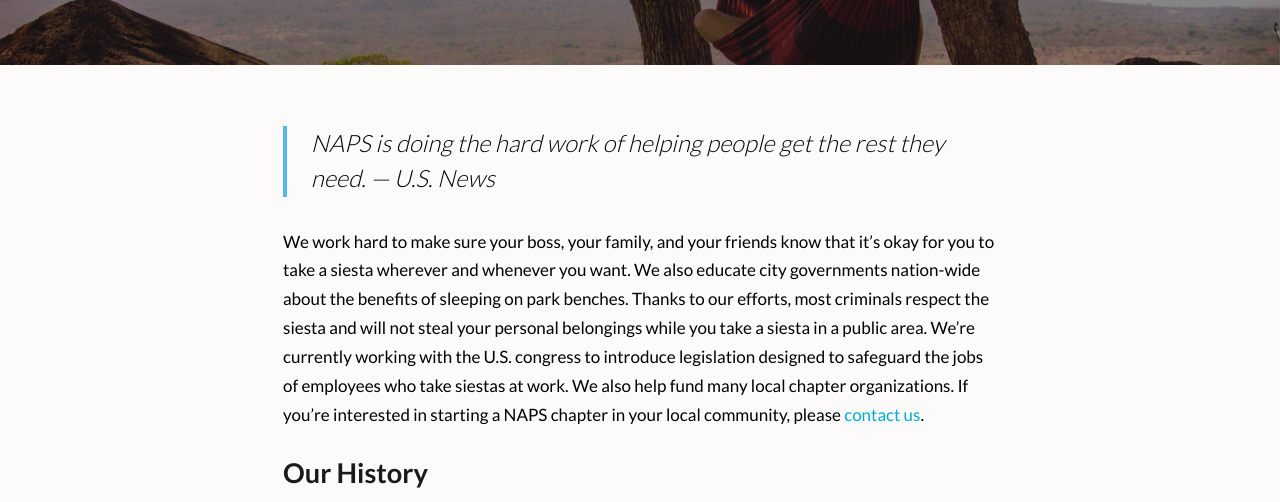
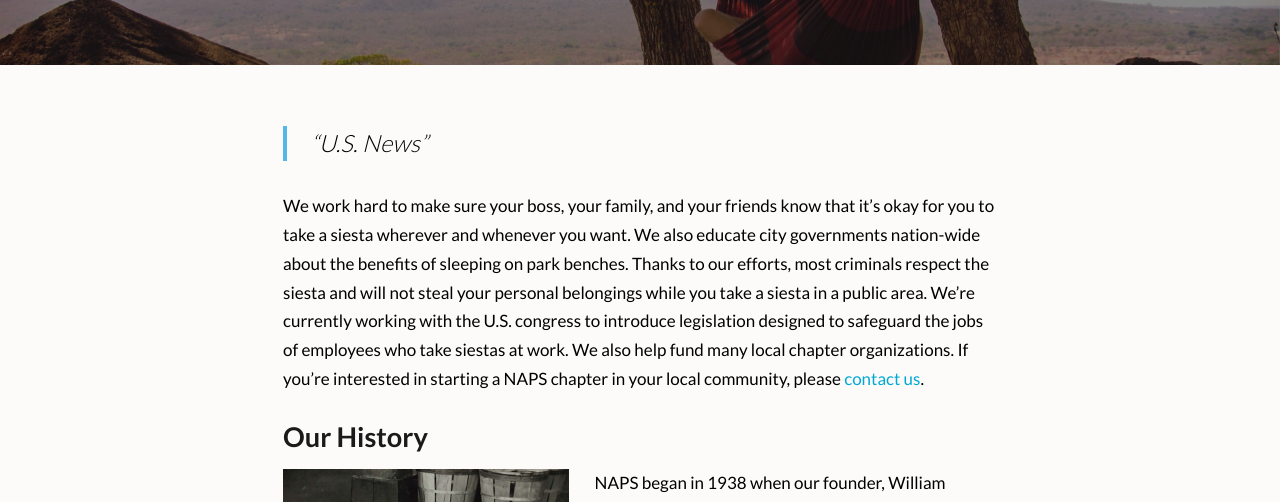
Before and after one commit to Jaydeny-png/Random-Testimonial, a plain HTML site: page index.html in a window 1280 px wide. Shown: the part 221-723 px from the top of the page. Drawn offline with Linux system fonts and the light colour scheme.

Commit message:
progress

```diff
--- a/index.html
+++ b/index.html
@@ -70,7 +70,11 @@
 		];
 		let randomNumber = Math.floor(Math.random() * quotesArray.length); //Generate a random number btwn 0-6 (co
 
-		document.getElementById('press-quote').textContent = quotesArray[randomNumber] //change the text content on the #press-quote element to one of the items in the quotesArray using a randomNumber as the index selector
+		document.getElementById('press-quote').textContent = '“' + quotesArray [randomNumber].split(' — ')[1] + '”' //change the text content on the #press-quote element to one of the items in the quotesArray using a randomNumber as the index selector
+
+		console.log(quotesArray[randomNumber].split(' — ')[0]);
+
 	</script>
 </body>
+
 </html>
```
